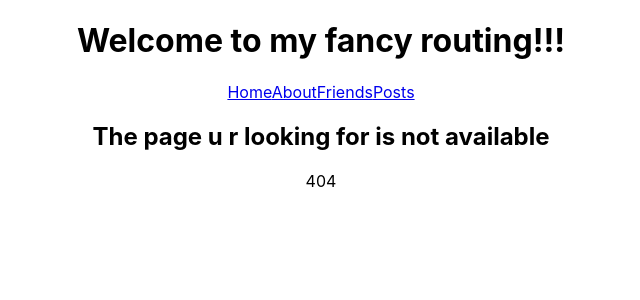
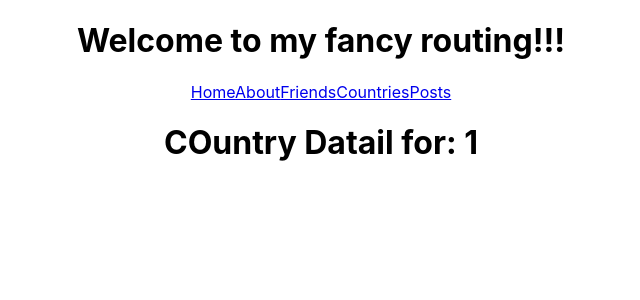
Before and after one commit to Rasujon3/react-router, a React (Create React App) app: page /country/1 in a window 1280 px wide. Before the commit this address had no page. Shown: the top 300 px of the page, without its empty margins (319-959 px from the left). Built offline with nearby package versions, Linux system fonts and the light colour scheme.

Commit message:
52-9 Recap React Route for Rest Countries

```diff
--- a/src/App.js
+++ b/src/App.js
@@ -1,6 +1,8 @@
 import { Route, Routes } from "react-router-dom";
 import "./App.css";
 import About from "./components/About/About";
+import Countries from "./components/Countries/Countries";
+import CountryDetail from "./components/CountryDetail/CountryDetail";
 import FriendDetail from "./components/FriendDetail/FriendDetail";
 import Friends from "./components/Friends/Friends";
 import Header from "./components/Header/Header";
@@ -21,6 +23,8 @@
         <Route path="/posts" element={<Posts />}>
           <Route path=":postId" element={<PostDetail />}></Route>
         </Route>
+        <Route path="/countries" element={<Countries />}></Route>
+        <Route path="/country/:countryName" element={<CountryDetail />}></Route>
         <Route path="*" element={<NotFound />} />
       </Routes>
     </div>
--- /dev/null
+++ b/src/components/Countries/Countries.js
@@ -0,0 +1,28 @@
+import React, { useEffect, useState } from "react";
+import { Link } from "react-router-dom";
+
+const Countries = () => {
+  const [countries, setCountries] = useState([]);
+  useEffect(() => {
+    const url = `https://restcountries.com/v3.1/all`;
+    fetch(url)
+      .then((res) => res.json())
+      .then((data) => setCountries(data));
+  }, []);
+  return (
+    <div>
+      <h2>Welcome to my world: {countries.length}</h2>
+      <ul>
+        {countries.map((country) => (
+          <li key={country.cca3}>
+            <Link to={`/country/${country.name?.common}`}>
+              {country.name?.common}
+            </Link>{" "}
+          </li>
+        ))}
+      </ul>
+    </div>
+  );
+};
+
+export default Countries;
--- /dev/null
+++ b/src/components/CountryDetail/CountryDetail.js
@@ -0,0 +1,13 @@
+import React from "react";
+import { useParams } from "react-router-dom";
+
+const CountryDetail = () => {
+  const { countryName } = useParams();
+  return (
+    <div>
+      <h1>COuntry Datail for: {countryName}</h1>
+    </div>
+  );
+};
+
+export default CountryDetail;
--- a/src/components/Header/Header.js
+++ b/src/components/Header/Header.js
@@ -9,6 +9,7 @@
         <Link to="/">Home</Link>
         <Link to="/about">About</Link>
         <Link to="/friends">Friends</Link>
+        <Link to="/countries">Countries</Link>
         <Link to="/posts">Posts</Link>
         {/* <CustomLink to="/">Home</CustomLink>
         <CustomLink to="/friends">Friends</CustomLink>
```
